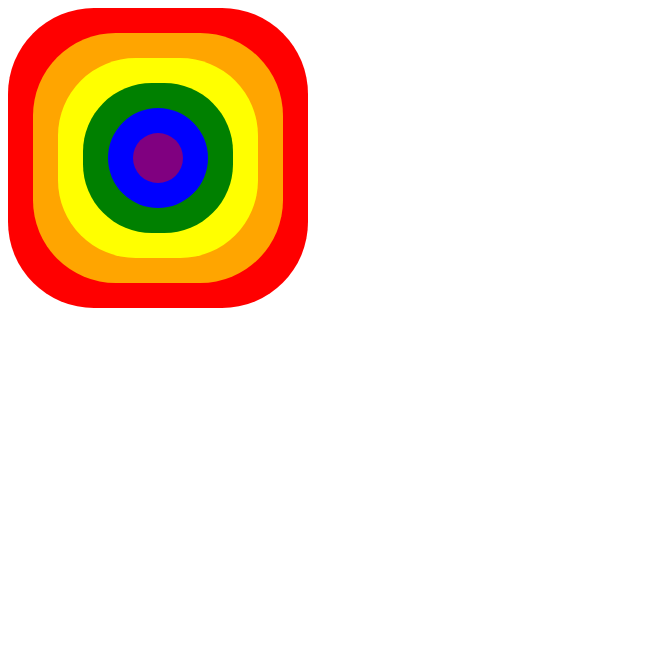
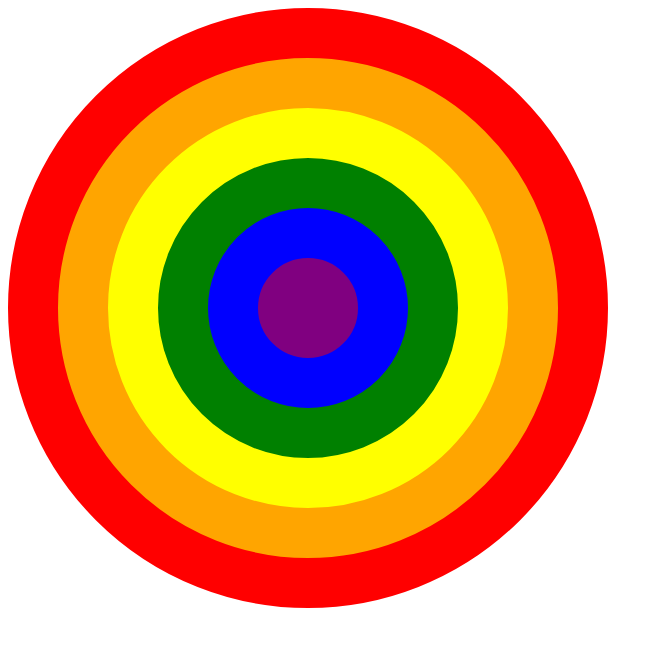
Before and after one commit to pathpriya/start, a plain HTML site: page rainbow/rainbow.html in a window 1280 px wide. Shown: the whole page, without its empty margins (0-663 px from the left). Drawn offline with Linux system fonts and the light colour scheme.

Commit message:
add more code with css variables

```diff
--- a/rainbow/rainbow.html
+++ b/rainbow/rainbow.html
@@ -4,7 +4,8 @@
     <meta charset="UTF-8">
 
     <title>Rainbow Circles</title>
-    <link rel="stylesheet" href="styles.css"/>
+<!--    <link rel="stylesheet" href="styles.css"/>-->
+    <link rel="stylesheet" href="var-styles.css"/>
 </head>
 
 <body>
--- a/rainbow/styles.css
+++ b/rainbow/styles.css
@@ -1,20 +1,34 @@
-#inner{
-    --circle-thickness: 25px;
-    --purple-size: calc(var(--circle-thickness) * 2);
-    --offset: calc(var(--circle-thickness) * 5);
 
-    position: relative;
-    top: var(--offset);
-    left: var(--offset);
+div{
     border-radius: 50%;
-    background-color: #800080;
-    width: var(--purple-size);
-    height: var(--purple-size);
-    box-shadow: 0 0 0 var(--circle-thickness) #0000ff,
+}
 
-    0 0 0 calc(var(--circle-thickness) * 2) #008000,
-    0 0 0 calc(var(--circle-thickness) * 3) #ffff00,
-    0 0 0 calc(var(--circle-thickness) * 4) #ffa500,
-    0 0 0 calc(var(--circle-thickness) * 5) #ff0000;
+#outer{
+    background-color: #ffa500;
+    width: 200px;
+    height: 200px;
+    border: 25px solid #ff0000;
+    padding: 25px;
 
 }
+
+
+
+#middle{
+    background-color: #008000;
+    width: 100px;
+    height: 100px;
+    border: 25px solid#ffff00;
+    padding: 25px;
+}
+
+
+
+
+#inner{
+    background-color: #800080;
+    width: 50px;
+    height: 50px;
+    border: 25px solid #0000ff;
+
+}
--- /dev/null
+++ b/rainbow/var-styles.css
@@ -0,0 +1,40 @@
+:root{
+    --circle-thickness: 50px;
+}
+
+
+div{
+    border-radius: 50%;
+}
+
+
+
+#outer{
+    --orange-size: calc(var(--circle-thickness)*8);
+    background-color: #ffa500;
+    width: var(--orange-size);
+    height: var(--orange-size);
+    border: var(--circle-thickness) solid #ff0000;
+    padding: var(--circle-thickness);
+}
+
+
+
+#middle{
+    --green-size: calc(var(--circle-thickness) *4);
+    background-color: #008000;
+    width: var( --green-size);
+    height: var( --green-size);
+    border: var(--circle-thickness) solid #ffff00;
+    padding: var(--circle-thickness);
+}
+
+
+
+#inner{
+    --purple-size: calc(var(--circle-thickness) *2 );
+    background-color: #800080;
+    width: var(--purple-size);
+    height: var(--purple-size);
+    border: var(--circle-thickness) solid #0000ff;
+}
```
